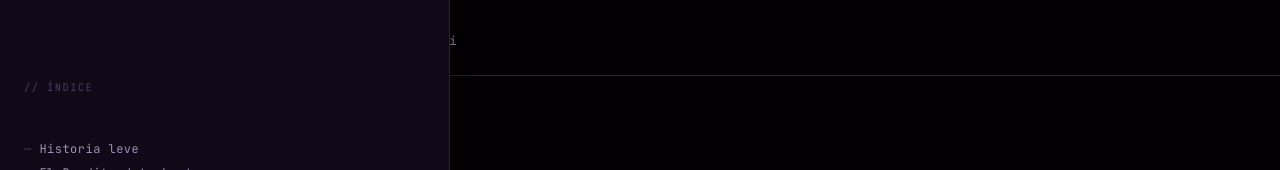
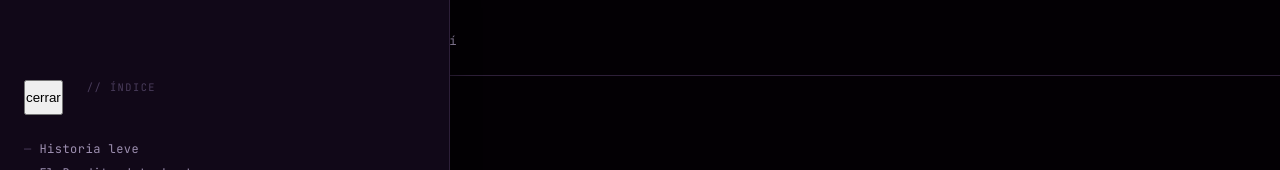
Before and after one commit to soyMarioPineda/blog, a website: page posts/notaspic.html in a window 1280 px wide. Both pictures are taken after a click on the element 27 px from the left and 400 px from the top of the page. Shown: the top 170 px of the page. Drawn offline with Linux system fonts and the light colour scheme.

Commit message:
error en el indice

```diff
--- a/posts/notaspic.html
+++ b/posts/notaspic.html
@@ -41,6 +41,7 @@
         </div>
 
 <nav class="toc">
+  <button class="toc-back" onclick="document.querySelector('.toc-wrapper').classList.remove('toc-open')">cerrar</button>
   <p class="toc-label">// índice</p>
   <ul>
       <li><a href="#historia-leve">Historia leve</a></li>
@@ -3722,5 +3723,33 @@ Eso no es un decir. Es literal.</p>
     </div>
   </footer>
 
+  <script>
+  const tocWrapper = document.querySelector('.toc-wrapper');
+  const toc = document.querySelector('.toc');
+
+  if (tocWrapper && toc) {
+    // Click en el trigger abre/cierra
+    tocWrapper.addEventListener('click', (e) => {
+      const isOpen = tocWrapper.classList.contains('toc-open');
+      if (isOpen) {
+        tocWrapper.classList.remove('toc-open');
+      } else {
+        tocWrapper.classList.add('toc-open');
+        e.stopPropagation();
+      }
+    });
+
+    // Click dentro del TOC no lo cierra (para poder navegar)
+    toc.addEventListener('click', (e) => {
+      e.stopPropagation();
+    });
+
+    // Click fuera lo cierra
+    document.addEventListener('click', () => {
+      tocWrapper.classList.remove('toc-open');
+    });
+  }
+</script>
+
 </body>
 </html>
```
